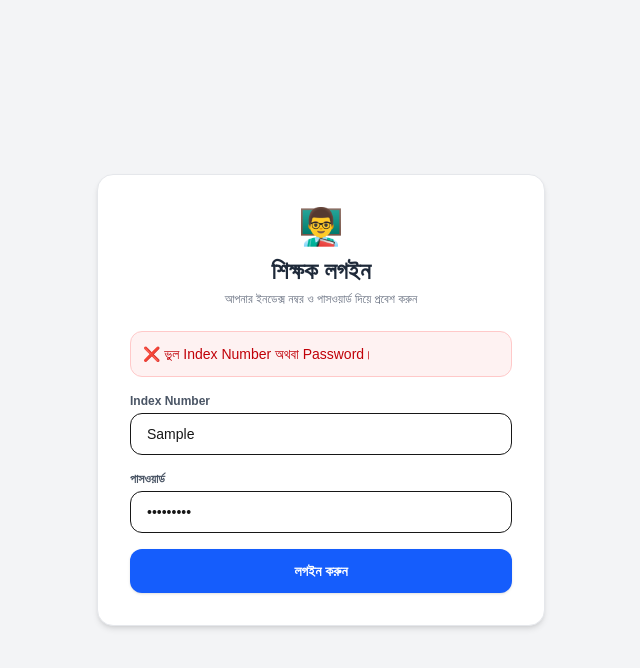
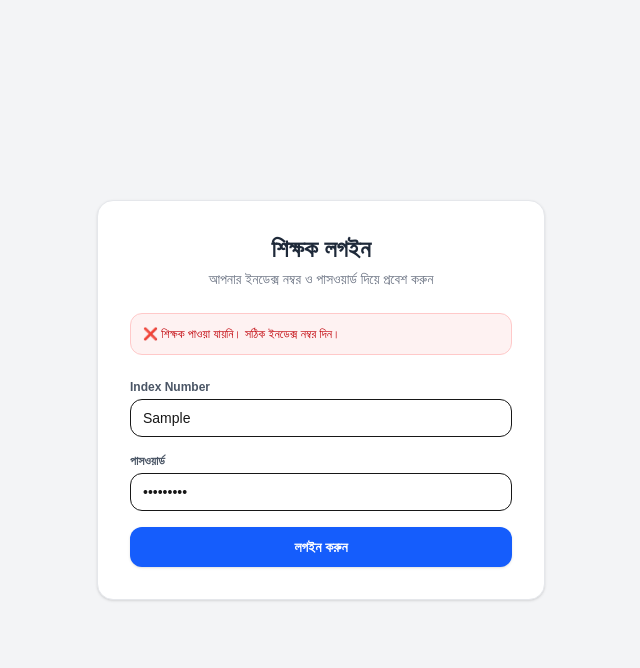
Before and after one commit to sajibghosh90/result-portal, a Next.js app: page /teacher/login in a window 1280 px wide. Both pictures are taken after typing "Sample", "Sample123" into the empty fields and a click on the button "লগইন করুন". Shown: the top 668 px of the page, without its empty margins (319-959 px from the left). Built offline with nearby package versions, Linux system fonts and the light colour scheme; no server answers; the database is empty.

Commit message:
Refactor teacher login page for improved functionality

```diff
--- a/src/app/teacher/login/page.tsx
+++ b/src/app/teacher/login/page.tsx
@@ -4,7 +4,6 @@ import { useState } from "react";
 import { useRouter } from "next/navigation";
 import { createClient } from "@supabase/supabase-js";
 
-// আপনার সঠিক Supabase URL ও Publishable Key
 const SUPABASE_URL = process.env.NEXT_PUBLIC_SUPABASE_URL || "https://sggawreafobexiitvzhk.supabase.co";
 const SUPABASE_ANON_KEY = process.env.NEXT_PUBLIC_SUPABASE_ANON_KEY || "sb_publishable_Q3yt3P2yL1Pni5j9kc_TEA_GstfuUW8";
 
@@ -20,89 +19,71 @@ export default function TeacherLogin() {
     setLoading(true);
     setErrorMsg("");
 
+    const supabase = createClient(SUPABASE_URL, SUPABASE_ANON_KEY);
+
     try {
-      const supabase = createClient(SUPABASE_URL, SUPABASE_ANON_KEY);
+      const { data, error } = await supabase
+        .from("teachers")
+        .select("id, name, index_number, password")
+        .eq("index_number", indexNumber.trim())
+        .single();
 
-      // index_number দিয়ে শিক্ষক খোঁজা (case-insensitive)
-      const { data: teacher, error } = await supabase
-        .from("teachers")
-        .select("*")
-        .ilike("index_number", indexNumber.trim())
-        .maybeSingle();
-
-      if (error) {
-        console.error("Login Supabase Error:", error);
-        setErrorMsg("❌ ডাটাবেস এরর: " + error.message);
+      if (error || !data) {
+        setErrorMsg("❌ শিক্ষক পাওয়া যায়নি। সঠিক ইনডেক্স নম্বর দিন।");
         setLoading(false);
         return;
       }
 
-      if (!teacher) {
-        setErrorMsg("❌ ভুল Index Number অথবা Password।");
+      if (data.password !== password) {
+        setErrorMsg("❌ ভুল পাসওয়ার্ড দেওয়া হয়েছে।");
         setLoading(false);
         return;
       }
 
-      // পাসওয়ার্ড ম্যাচ করানো
-      if (teacher.password !== password.trim()) {
-        setErrorMsg("❌ ভুল Index Number অথবা Password।");
-        setLoading(false);
-        return;
-      }
-
-      // সেশনে টিচারের তথ্য সেভ করা
-      localStorage.setItem("teacherSession", JSON.stringify(teacher));
-
-      // সফল হলে টিচার ড্যাশবোর্ডে রিডাইরেক্ট করা
+      // সফল লগইন হলে localStorage-এ আইডি সেভ করা
+      localStorage.setItem("teacherId", data.id);
       router.push("/teacher/dashboard");
     } catch (err: any) {
-      console.error("Unexpected Error:", err);
-      setErrorMsg("❌ কোনো একটি সমস্যা হয়েছে: " + (err.message || "Unknown error"));
-    } finally {
+      setErrorMsg("❌ লগইন করতে সমস্যা: " + err.message);
       setLoading(false);
     }
   };
 
   return (
-    <main className="min-h-screen bg-gray-100 flex items-center justify-center p-4">
-      <div className="bg-white p-8 rounded-2xl shadow-md w-full max-w-md border border-gray-200">
-        <div className="text-center mb-6">
-          <span className="text-4xl">👨‍🏫</span>
-          <h1 className="text-2xl font-bold text-gray-800 mt-2">শিক্ষক লগইন</h1>
-          <p className="text-xs text-gray-500 mt-1">আপনার ইনডেক্স নম্বর ও পাসওয়ার্ড দিয়ে প্রবেশ করুন</p>
+    <main className="min-h-screen bg-gray-100 flex items-center justify-center px-4">
+      <div className="max-w-md w-full bg-white rounded-2xl shadow-sm border border-gray-200 p-8 space-y-6">
+        <div className="text-center">
+          <h1 className="text-2xl font-extrabold text-gray-800">শিক্ষক লগইন</h1>
+          <p className="text-sm text-gray-500 mt-1">আপনার ইনডেক্স নম্বর ও পাসওয়ার্ড দিয়ে প্রবেশ করুন</p>
         </div>
 
         {errorMsg && (
-          <div className="mb-4 p-3 rounded-xl bg-red-50 text-red-700 text-sm border border-red-200">
+          <div className="bg-red-50 text-red-700 p-3 rounded-xl text-xs font-medium border border-red-200">
             {errorMsg}
           </div>
         )}
 
         <form onSubmit={handleLogin} className="space-y-4">
           <div>
-            <label className="block text-xs font-semibold text-gray-600 mb-1">
-              Index Number
-            </label>
+            <label className="block text-xs font-semibold text-gray-600 mb-1">Index Number</label>
             <input
               type="text"
-              placeholder="যেমন: x12345"
+              placeholder="আপনার ইনডেক্স নম্বর দিন"
               value={indexNumber}
               onChange={(e) => setIndexNumber(e.target.value)}
-              className="w-full px-4 py-2.5 border rounded-xl text-sm focus:outline-none focus:ring-2 focus:ring-blue-500"
+              className="w-full px-3 py-2 border rounded-xl text-sm bg-white"
               required
             />
           </div>
 
           <div>
-            <label className="block text-xs font-semibold text-gray-600 mb-1">
-              পাসওয়ার্ড
-            </label>
+            <label className="block text-xs font-semibold text-gray-600 mb-1">পাসওয়ার্ড</label>
             <input
               type="password"
-              placeholder="পাসওয়ার্ড দিন"
+              placeholder="******"
               value={password}
               onChange={(e) => setPassword(e.target.value)}
-              className="w-full px-4 py-2.5 border rounded-xl text-sm focus:outline-none focus:ring-2 focus:ring-blue-500"
+              className="w-full px-3 py-2 border rounded-xl text-sm bg-white"
               required
             />
           </div>
@@ -110,7 +91,7 @@ export default function TeacherLogin() {
           <button
             type="submit"
             disabled={loading}
-            className="w-full bg-blue-600 hover:bg-blue-700 text-white font-bold py-3 rounded-xl text-sm transition shadow-sm"
+            className="w-full bg-blue-600 hover:bg-blue-700 text-white font-bold py-2.5 rounded-xl text-sm transition shadow-sm"
           >
             {loading ? "লগইন হচ্ছে..." : "লগইন করুন"}
           </button>
```
